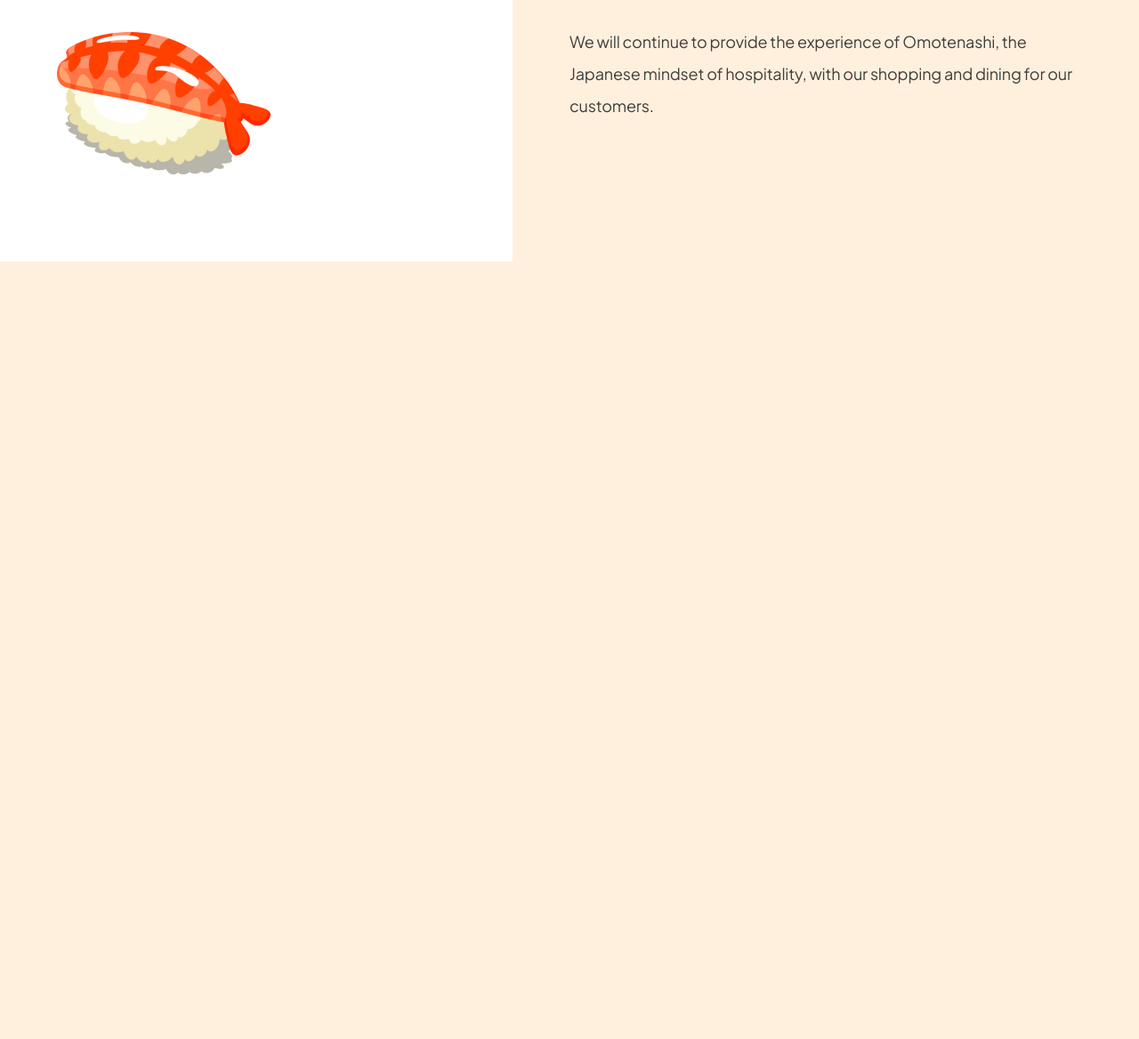
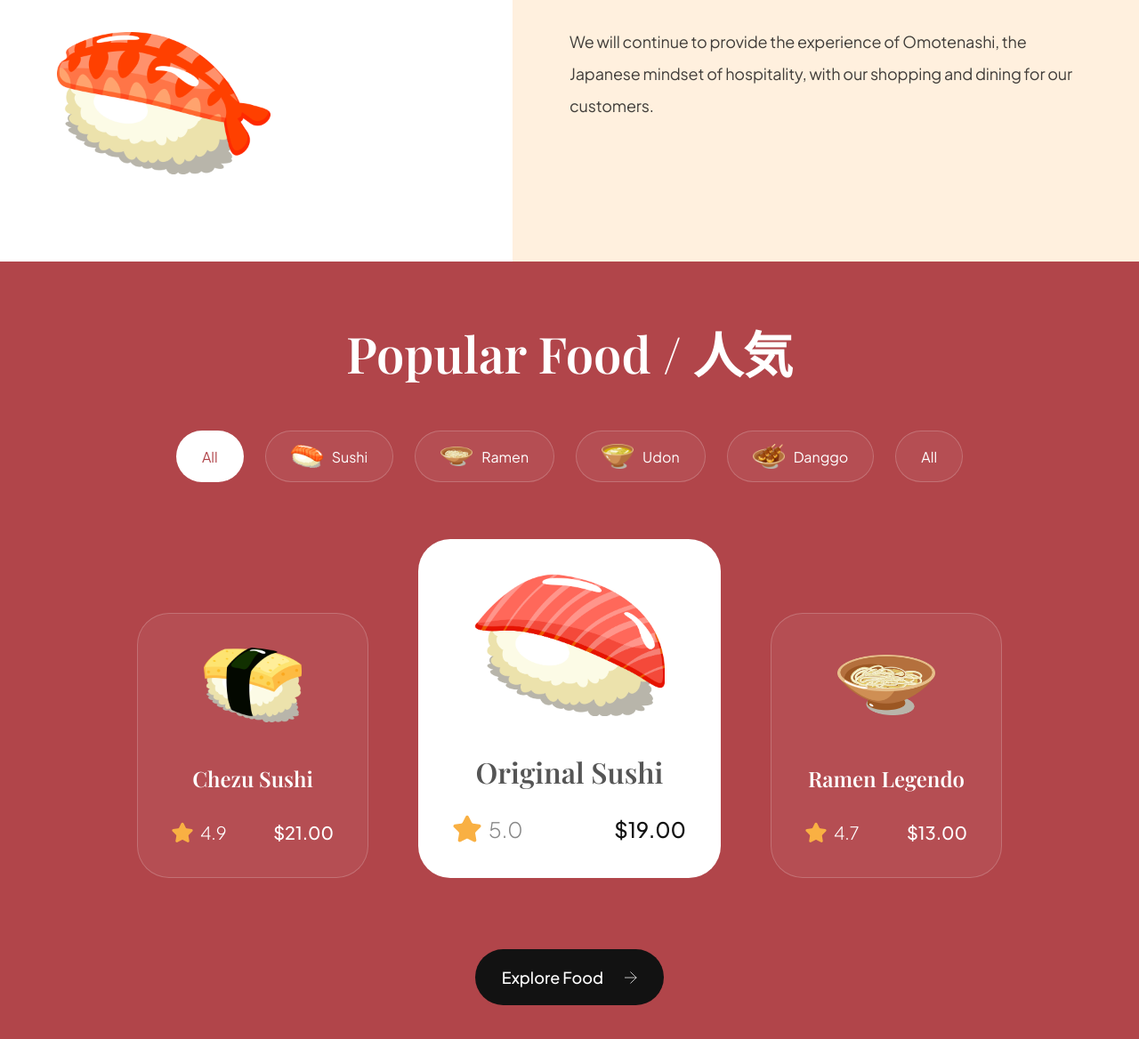
Before and after one commit to yogimp/Sushiman, a website built with Vite: page index.html in a window 1280 px wide. Shown: the part 1224-2392 px from the top of the page at 89% size. Before the commit the page ends 1518 px from the top, so only its background shows below. Built offline with nearby package versions, Linux system fonts and the light colour scheme; files whose address does not match are found by name.

Commit message:
Popular Section

```diff
--- a/index.html
+++ b/index.html
@@ -94,6 +94,80 @@
       </div>
     </section>
 
+    <section class="popular-foods" id="menu">
+      <h2 class="popular-foods__title">Popular Food / 人気</h2>
+
+      <div class="popular-foods__filters sushi__hide-scrollbar">
+        <button class="popular-foods__filter-btn active">All</button>
+        <button class="popular-foods__filter-btn">
+          <img src="./src/assets/sushi-9.png" alt="sushi 9" />
+          Sushi
+        </button>
+        <button class="popular-foods__filter-btn">
+          <img src="./src/assets/sushi-8.png" alt="sushi 8" />
+          Ramen
+        </button>
+        <button class="popular-foods__filter-btn">
+          <img src="./src/assets/sushi-7.png" alt="sushi 7" />
+          Udon
+        </button>
+        <button class="popular-foods__filter-btn">
+          <img src="./src/assets/sushi-6.png" alt="sushi 6" />
+          Danggo
+        </button>
+        <button class="popular-foods__filter-btn">All</button>
+      </div>
+
+      <div class="popular-foods__catalogue">
+        <article class="popular-foods__card">
+          <img class="popular-foods__card-image" src="./src/assets/sushi-12.png" alt="sushi-12" />
+          <h4 class="popular-foods__card-title">Chezu Sushi</h4>
+
+          <div class="popular-foods__card-details flex-between">
+            <div class="popular-foods__card-rating">
+              <img src="./src/assets/star.svg" alt="star" />
+              <p>4.9</p>
+            </div>
+
+            <p class="popular-foods__card-price">$21.00</p>
+          </div>
+        </article>
+
+        <article class="popular-foods__card active-card">
+          <img class="popular-foods__card-image" src="./src/assets/sushi-11.png" alt="sushi-11" />
+          <h4 class="popular-foods__card-title">Original Sushi</h4>
+
+          <div class="popular-foods__card-details flex-between">
+            <div class="popular-foods__card-rating">
+              <img src="./src/assets/star.svg" alt="star" />
+              <p>5.0</p>
+            </div>
+
+            <p class="popular-foods__card-price">$19.00</p>
+          </div>
+        </article>
+
+        <article class="popular-foods__card">
+          <img class="popular-foods__card-image" src="./src/assets/sushi-10.png" alt="sushi-10" />
+          <h4 class="popular-foods__card-title">Ramen Legendo</h4>
+
+          <div class="popular-foods__card-details flex-between">
+            <div class="popular-foods__card-rating">
+              <img src="./src/assets/star.svg" alt="star" />
+              <p>4.7</p>
+            </div>
+
+            <p class="popular-foods__card-price">$13.00</p>
+          </div>
+        </article>
+      </div>
+
+      <button class="popular-foods__button">
+        Explore Food
+        <img src="./src/assets/arrow-right.svg"  alt="arrow-right" />
+      </button>
+    </section>
+
 
     <script src="./src/js/script.js" type="module"></script>
   </body>
--- /dev/null
+++ b/src/css/sections/popular.css
@@ -0,0 +1,160 @@
+.popular-foods {
+    padding: 64px;
+    display: flex;
+    flex-direction: column;
+    background-color: var(--primary-color);
+    background-image: url("../../src/assets/popular_bg.png");
+    background-position: center;
+    background-repeat: no-repeat;
+    background-size: contain;
+    overflow: hidden;
+}
+.popular-foods__title {
+    font-size: 56px;
+    font-family: var(--playfair-display);
+    font-weight: 600;
+    line-height: 78px;
+    color: #fff;
+    text-align: center;
+}
+.popular-foods__filters {
+    margin-top: 48px;
+    max-width: 100%;
+    overflow-x: auto;
+    display: flex;
+    justify-content: center;
+    gap: 24px;
+}
+.popular-foods__filter-btn {
+    padding: 10px 28px;
+    display: flex;
+    flex-direction: row;
+    align-items: center;
+    gap: 10px;
+    background: rgba(255, 255, 255, 0.05);
+    border: 1px solid rgba(255, 255, 255, 0.2);
+    border-radius: 46px;
+    font-size: 16px;
+    font-weight: 300px;
+    line-height: 25px;
+    font-family: var(--plus-jakarta-sans);
+    color: #fff;
+    cursor: pointer;
+}
+.popular-foods__filter-btn img {
+    width: 36px;
+    height: 36px;
+    object-fit: contain;
+}
+.popular-foods__filter-btn.active {
+    background: #fff;
+    color: var(--primary-color)
+}
+.popular-foods__filter-btn:hover {
+    background: #fff;
+    color: var(--primary-color)
+}
+.popular-foods__catalogue {
+    margin-top: 64px;
+    display: flex;
+    justify-content: center;
+    align-items: flex-end;
+    flex-wrap: wrap;
+    gap: 56px;
+}
+.popular-foods__button {
+    width: fit-content;
+    padding: 20px 30px;
+    margin: 80px auto 0;
+    font-weight: 500;
+    font-size: 18px;
+    line-height: 23px;
+    font-family: var(--plus-jakarta-sans);
+    color: #fff;
+    border: none;
+    outline: none;
+    background: var(--secondary-color);
+    border-radius: 64px;
+    cursor: pointer;
+}
+.popular-foods__button img {
+    width: 14px;
+    height: 14px;
+    object-fit: contain;
+    margin-left: 21px;
+}
+.popular-foods__card {
+    padding: 38px;
+    min-width: 260px;
+    height: fit-content;
+    display: flex;
+    align-items: center;
+    flex-direction: column;
+    border-radius: 36px;
+    background: rgba(255, 255, 255, 0.05);
+    border: 1px solid rgba(255, 255, 255, 0.2);
+}
+.popular-foods__card-image {
+    width: 110px;
+    height: 84px;
+    object-fit: contain;
+}
+.popular-foods__card-title {
+    margin-top: 47px;
+    font-weight: 600;
+    font-size: 24px;
+    line-height: 32px;
+    font-family: var(--playfair-display);
+    color: #fff;
+    text-align: center;
+}
+.popular-foods__card-details {
+    width: 100%;
+    margin-top: 32px;
+}
+.popular-foods__card-rating {
+    display: flex;
+    align-items: center;
+    gap: 8px;
+}
+.popular-foods__card-rating img {
+    width: 24px;
+    height: 24px;
+    object-fit: contain;
+}
+.popular-foods__card-rating p {
+    font-size: 20px;
+    font-weight: 300;
+    font-family: var(--plus-jakarta-sans);
+    color: #fff;
+}
+.popular-foods__card-price {
+    font-size: 20px;
+    font-weight: 500;
+    font-family: var(--plus-jakarta-sans);
+    color: #fff;
+}
+.popular-foods__card.active-card {
+    background: #fff;
+    min-width: 340px;
+}
+.popular-foods__card.active-card .popular-foods__card-image {
+    width: 214px;
+    height: 160px;
+}
+.popular-foods__card.active-card .popular-foods__card-title {
+    color: var(--black-500);
+    font-size: 32px;
+}
+.popular-foods__card.active-card .popular-foods__card-rating img {
+    width: 32px;
+    height: 32px;
+}
+.popular-foods__card.active-card .popular-foods__card-rating p {
+    font-size: 24px;
+    color: var(--gray-100);
+}
+.popular-foods__card.active-card .popular-foods__card-price {
+    font-size: 24px;
+    color: var(--secondary-color)
+}
--- a/src/css/style.css
+++ b/src/css/style.css
@@ -5,8 +5,8 @@
 @import url("./sections/header.css");
 @import url("./sections/hero.css");
 @import url("./sections/about.css");
+@import url("./sections/popular.css");
 /*
-@import url("sections/popular.css");
 @import url("sections/trending.css");
 @import url("sections/subscribe.css");
 @import url("sections/footer.css"); */
```
Also changed, not shown: src/assets/sushi-9.png (added).
